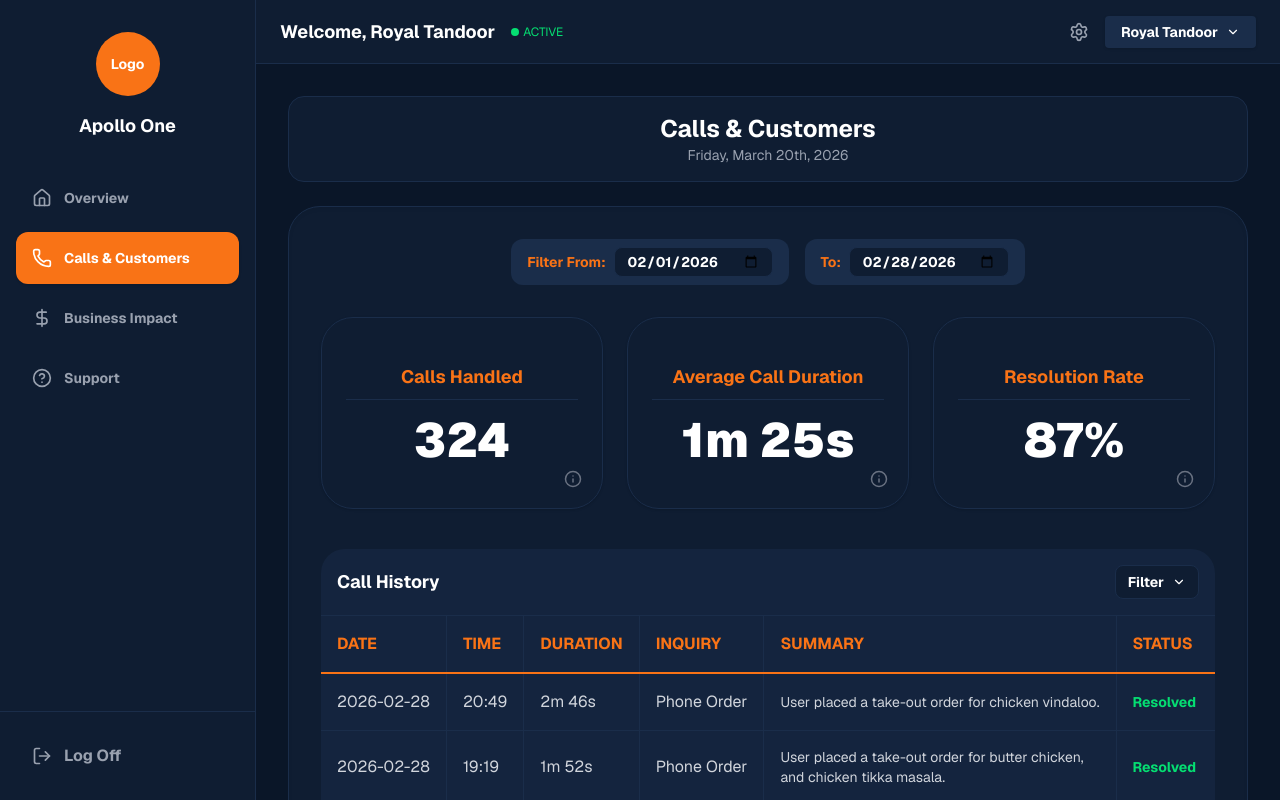
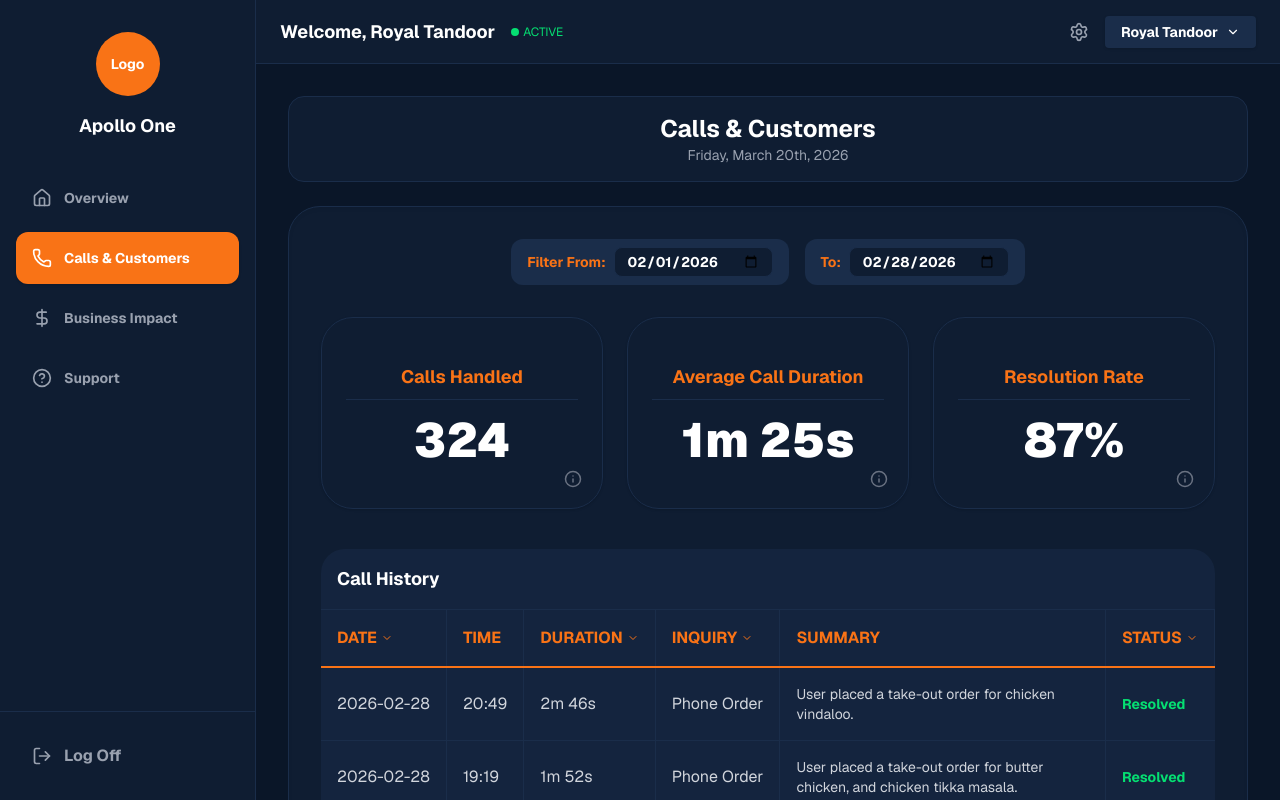
Before and after one commit to minang1211/restaurant-dashboard, a Next.js app: page / in a window 1280 px wide. Both pictures are taken after a click on the button "Calls & Customers". Built offline with nearby package versions, Linux system fonts and the light colour scheme.

Commit message:
Add per-column filters to Calls and Customers table

```diff
--- a/src/app/components/CallsTab.js
+++ b/src/app/components/CallsTab.js
@@ -13,30 +13,155 @@ const intentLabels = {
     spam_call: "Spam",
 };
 
-const allColumns = ["Date", "Time", "Duration", "Inquiry", "Summary", "Status"];
+const durationRanges = [
+    { label: "0-30s", min: 0, max: 30 },
+    { label: "30s-1m", min: 30, max: 60 },
+    { label: "1m-1m30s", min: 60, max: 90 },
+    { label: "1m30s-2m", min: 90, max: 120 },
+    { label: "2m+", min: 120, max: Infinity },
+];
 
-export default function CallsTab() {
-    const allDates = [...new Set(callLogs.map((c) => c.date))].sort();
-    const [startDate, setStartDate] = useState(allDates[0] || "");
-    const [endDate, setEndDate] = useState(allDates[allDates.length - 1] || "");
-    const [visibleColumns, setVisibleColumns] = useState(allColumns);
-    const [filterOpen, setFilterOpen] = useState(false);
-    const [showCount, setShowCount] = useState(10);
-    const filterRef = useRef(null);
+const timeOfDay = [
+    { label: "Morning", min: 0, max: 12 },
+    { label: "Afternoon", min: 12, max: 17 },
+    { label: "Evening", min: 17, max: 24 },
+];
+
+function formatDuration(sec) {
+    const m = Math.floor(sec / 60);
+    const s = Math.round(sec % 60);
+    return m > 0 ? `${m}m ${s}s` : `${s}s`;
+}
+
+function getStatusLabel(outcome) {
+    if (outcome === "resolved") return "Resolved";
+    if (outcome === "transferred") return "Follow-up";
+    return "Unresolved";
+}
+
+function getStatusStyle(outcome) {
+    if (outcome === "resolved") return "text-green-400";
+    if (outcome === "transferred") return "text-yellow-400";
+    return "text-red-400";
+}
+
+function ColumnFilter({ label, options, selected, onToggle, onToggleAll }) {
+    const [open, setOpen] = useState(false);
+    const ref = useRef(null);
 
     useEffect(() => {
         function handleClickOutside(e) {
-            if (filterRef.current && !filterRef.current.contains(e.target)) {
-                setFilterOpen(false);
+            if (ref.current && !ref.current.contains(e.target)) {
+                setOpen(false);
             }
         }
         document.addEventListener("mousedown", handleClickOutside);
         return () => document.removeEventListener("mousedown", handleClickOutside);
     }, []);
 
-    const filtered = callLogs.filter(
+    const allSelected = options.every((o) => selected.includes(o.value));
+
+    return (
+        <th className="p-4 font-bold border-r border-[#1a2d4a] relative" ref={ref}>
+            <button
+                onClick={() => setOpen(!open)}
+                className="flex items-center gap-1 text-[#f97316] hover:text-white transition-colors"
+            >
+                {label}
+                <ChevronDown size={12} className={`transition-transform ${open ? "rotate-180" : ""}`} />
+            </button>
+
+            {open && (
+                <div className="absolute left-0 top-full mt-1 w-48 bg-[#0f1d32] border border-[#1a2d4a] rounded-lg shadow-lg z-50 overflow-hidden max-h-64 overflow-y-auto">
+                    <button
+                        onClick={onToggleAll}
+                        className="w-full text-left px-3 py-2 text-xs font-bold text-gray-300 hover:bg-[#1a2d4a] border-b border-[#1a2d4a] flex items-center gap-2"
+                    >
+                        <span className={`w-3.5 h-3.5 rounded border flex items-center justify-center text-[10px] ${allSelected ? "bg-[#f97316] border-[#f97316] text-white" : "border-gray-500"
+                            }`}>
+                            {allSelected ? "✓" : ""}
+                        </span>
+                        {allSelected ? "Deselect All" : "Select All"}
+                    </button>
+                    {options.map((opt) => (
+                        <button
+                            key={opt.value}
+                            onClick={() => onToggle(opt.value)}
+                            className="w-full text-left px-3 py-2 text-xs font-bold text-gray-300 hover:bg-[#1a2d4a] flex items-center gap-2"
+                        >
+                            <span className={`w-3.5 h-3.5 rounded border flex items-center justify-center text-[10px] ${selected.includes(opt.value)
+                                    ? "bg-[#f97316] border-[#f97316] text-white"
+                                    : "border-gray-500"
+                                }`}>
+                                {selected.includes(opt.value) ? "✓" : ""}
+                            </span>
+                            {opt.label}
+                        </button>
+                    ))}
+                </div>
+            )}
+        </th>
+    );
+}
+
+export default function CallsTab() {
+    const allDates = [...new Set(callLogs.map((c) => c.date))].sort().reverse();
+    const [startDate, setStartDate] = useState(allDates[allDates.length - 1] || "");
+    const [endDate, setEndDate] = useState(allDates[0] || "");
+    const [showCount, setShowCount] = useState(10);
+
+    const allIntentValues = [...new Set(callLogs.map((c) => c.intent))];
+    const allOutcomeValues = [...new Set(callLogs.map((c) => c.outcome))];
+    const allDurationValues = durationRanges.map((r) => r.label);
+    const allTimeValues = timeOfDay.map((t) => t.label);
+
+    const [selectedDates, setSelectedDates] = useState(allDates);
+    const [selectedTimes, setSelectedTimes] = useState(allTimeValues);
+    const [selectedDurations, setSelectedDurations] = useState(allDurationValues);
+    const [selectedInquiries, setSelectedInquiries] = useState(allIntentValues);
+    const [selectedStatuses, setSelectedStatuses] = useState(allOutcomeValues);
+
+    function toggleItem(list, setList, allItems, value) {
+        if (list.includes(value)) {
+            setList(list.filter((v) => v !== value));
+        } else {
+            setList([...list, value]);
+        }
+    }
+
+    function toggleAll(list, setList, allItems) {
+        if (list.length === allItems.length) {
+            setList([]);
+        } else {
+            setList([...allItems]);
+        }
+    }
+
+    const dateFiltered = callLogs.filter(
         (c) => c.date >= startDate && c.date <= endDate
     );
+
+    const filtered = dateFiltered.filter((c) => {
+        if (!selectedDates.includes(c.date)) return false;
+
+        const hour = parseInt(c.time.split(":")[0], 10);
+        const timeMatch = selectedTimes.some((t) => {
+            const range = timeOfDay.find((td) => td.label === t);
+            return range && hour >= range.min && hour < range.max;
+        });
+        if (!timeMatch) return false;
+
+        const durMatch = selectedDurations.some((d) => {
+            const range = durationRanges.find((dr) => dr.label === d);
+            return range && c.durationSec >= range.min && c.durationSec < range.max;
+        });
+        if (!durMatch) return false;
+
+        if (!selectedInquiries.includes(c.intent)) return false;
+        if (!selectedStatuses.includes(c.outcome)) return false;
+
+        return true;
+    });
 
     const total = filtered.length;
     const resolved = filtered.filter((c) => c.outcome === "resolved").length;
@@ -57,40 +182,14 @@ export default function CallsTab() {
                 dayNum % 10 === 3 && dayNum !== 13 ? "rd" : "th";
     const dateString = `${days[today.getDay()]}, ${months[today.getMonth()]} ${dayNum}${suffix}, ${today.getFullYear()}`;
 
-    function toggleColumn(col) {
-        if (visibleColumns.includes(col)) {
-            if (visibleColumns.length <= 1) return;
-            setVisibleColumns(visibleColumns.filter((c) => c !== col));
-        } else {
-            setVisibleColumns([...visibleColumns, col]);
-        }
-    }
-
-    function toggleAll() {
-        if (visibleColumns.length === allColumns.length) {
-            setVisibleColumns(["Date", "Status"]);
-        } else {
-            setVisibleColumns([...allColumns]);
-        }
-    }
-
-    function formatDuration(sec) {
-        const m = Math.floor(sec / 60);
-        const s = Math.round(sec % 60);
-        return m > 0 ? `${m}m ${s}s` : `${s}s`;
-    }
-
-    function getStatusStyle(outcome) {
-        if (outcome === "resolved") return "text-green-400";
-        if (outcome === "transferred") return "text-yellow-400";
-        return "text-red-400";
-    }
-
-    function getStatusLabel(outcome) {
-        if (outcome === "resolved") return "Resolved";
-        if (outcome === "transferred") return "Follow-up";
-        return "Unresolved";
-    }
+    const dateOptions = allDates.map((d) => ({ value: d, label: d }));
+    const timeOptions = timeOfDay.map((t) => ({ value: t.label, label: t.label }));
+    const durationOptions = durationRanges.map((r) => ({ value: r.label, label: r.label }));
+    const inquiryOptions = allIntentValues.map((i) => ({ value: i, label: intentLabels[i] || i }));
+    const statusOptions = allOutcomeValues.map((o) => ({
+        value: o,
+        label: getStatusLabel(o),
+    }));
 
     const displayData = [...filtered].reverse().slice(0, showCount);
 
@@ -130,97 +229,76 @@ export default function CallsTab() {
                     <MetricCard title="Resolution Rate" value={total === 0 ? "—" : `${resolutionRate}%`} />
                 </div>
 
-                <div className="bg-[#1a2d4a]/50 rounded-3xl overflow-hidden">
-                    <div className="p-4 border-b border-[#1a2d4a] flex items-center justify-between">
+                <div className="bg-[#1a2d4a]/50 rounded-3xl overflow-visible">
+                    <div className="p-4 border-b border-[#1a2d4a]">
                         <h3 className="text-lg font-bold text-white">Call History</h3>
-
-                        <div className="relative" ref={filterRef}>
-                            <button
-                                onClick={() => setFilterOpen(!filterOpen)}
-                                className="flex items-center gap-2 bg-[#0f1d32] border border-[#1a2d4a] px-3 py-1.5 rounded-lg text-sm font-bold hover:border-[#f97316] transition-colors"
-                            >
-                                Filter
-                                <ChevronDown size={14} className={`transition-transform ${filterOpen ? "rotate-180" : ""}`} />
-                            </button>
-
-                            {filterOpen && (
-                                <div className="absolute right-0 mt-2 w-48 bg-[#0f1d32] border border-[#1a2d4a] rounded-lg shadow-lg z-50 overflow-hidden">
-                                    <button
-                                        onClick={toggleAll}
-                                        className="w-full text-left px-4 py-2.5 text-sm font-bold text-gray-300 hover:bg-[#1a2d4a] border-b border-[#1a2d4a] flex items-center gap-2"
-                                    >
-                                        <span className={`w-4 h-4 rounded border flex items-center justify-center text-xs ${visibleColumns.length === allColumns.length
-                                                ? "bg-[#f97316] border-[#f97316] text-white"
-                                                : "border-gray-500"
-                                            }`}>
-                                            {visibleColumns.length === allColumns.length ? "✓" : ""}
-                                        </span>
-                                        Select All
-                                    </button>
-                                    {allColumns.map((col) => (
-                                        <button
-                                            key={col}
-                                            onClick={() => toggleColumn(col)}
-                                            className="w-full text-left px-4 py-2.5 text-sm font-bold text-gray-300 hover:bg-[#1a2d4a] flex items-center gap-2"
-                                        >
-                                            <span className={`w-4 h-4 rounded border flex items-center justify-center text-xs ${visibleColumns.includes(col)
-                                                    ? "bg-[#f97316] border-[#f97316] text-white"
-                                                    : "border-gray-500"
-                                                }`}>
-                                                {visibleColumns.includes(col) ? "✓" : ""}
-                                            </span>
-                                            {col}
-                                        </button>
-                                    ))}
-                                </div>
-                            )}
-                        </div>
                     </div>
 
                     <div className="overflow-x-auto">
                         <table className="w-full text-left border-collapse">
                             <thead>
-                                <tr className="text-[#f97316] border-b-2 border-[#f97316]">
-                                    {visibleColumns.includes("Date") && <th className="p-4 font-bold border-r border-[#1a2d4a]">DATE</th>}
-                                    {visibleColumns.includes("Time") && <th className="p-4 font-bold border-r border-[#1a2d4a]">TIME</th>}
-                                    {visibleColumns.includes("Duration") && <th className="p-4 font-bold border-r border-[#1a2d4a]">DURATION</th>}
-                                    {visibleColumns.includes("Inquiry") && <th className="p-4 font-bold border-r border-[#1a2d4a]">INQUIRY</th>}
-                                    {visibleColumns.includes("Summary") && <th className="p-4 font-bold border-r border-[#1a2d4a]">SUMMARY</th>}
-                                    {visibleColumns.includes("Status") && <th className="p-4 font-bold">STATUS</th>}
+                                <tr className="border-b-2 border-[#f97316]">
+                                    <ColumnFilter
+                                        label="DATE"
+                                        options={[...dateOptions, ...timeOptions]}
+                                        selected={[...selectedDates, ...selectedTimes]}
+                                        onToggle={(val) => {
+                                            if (allDates.includes(val)) {
+                                                toggleItem(selectedDates, setSelectedDates, allDates, val);
+                                            } else {
+                                                toggleItem(selectedTimes, setSelectedTimes, allTimeValues, val);
+                                            }
+                                        }}
+                                        onToggleAll={() => {
+                                            toggleAll(selectedDates, setSelectedDates, allDates);
+                                            toggleAll(selectedTimes, setSelectedTimes, allTimeValues);
+                                        }}
+                                    />
+                                    <th className="p-4 font-bold border-r border-[#1a2d4a] text-[#f97316]">TIME</th>
+                                    <ColumnFilter
+                                        label="DURATION"
+                                        options={durationOptions}
+                                        selected={selectedDurations}
+                                        onToggle={(val) => toggleItem(selectedDurations, setSelectedDurations, allDurationValues, val)}
+                                        onToggleAll={() => toggleAll(selectedDurations, setSelectedDurations, allDurationValues)}
+                                    />
+                                    <ColumnFilter
+                                        label="INQUIRY"
+                                        options={inquiryOptions}
+                                        selected={selectedInquiries}
+                                        onToggle={(val) => toggleItem(selectedInquiries, setSelectedInquiries, allIntentValues, val)}
+                                        onToggleAll={() => toggleAll(selectedInquiries, setSelectedInquiries, allIntentValues)}
+                                    />
+                                    <th className="p-4 font-bold border-r border-[#1a2d4a] text-[#f97316]">SUMMARY</th>
+                                    <ColumnFilter
+                                        label="STATUS"
+                                        options={statusOptions}
+                                        selected={selectedStatuses}
+                                        onToggle={(val) => toggleItem(selectedStatuses, setSelectedStatuses, allOutcomeValues, val)}
+                                        onToggleAll={() => toggleAll(selectedStatuses, setSelectedStatuses, allOutcomeValues)}
+                                    />
                                 </tr>
                             </thead>
                             <tbody className="divide-y divide-[#1a2d4a]">
                                 {filtered.length === 0 ? (
                                     <tr>
-                                        <td colSpan={visibleColumns.length} className="p-8 text-center text-gray-500 font-bold">
-                                            No calls in this date range
+                                        <td colSpan={6} className="p-8 text-center text-gray-500 font-bold">
+                                            No calls match your filters
                                         </td>
                                     </tr>
                                 ) : (
                                     displayData.map((row) => (
                                         <tr key={row.id} className="hover:bg-[#1a2d4a] text-gray-300">
-                                            {visibleColumns.includes("Date") && (
                                             <td className="p-4 border-r border-[#1a2d4a] whitespace-nowrap">{row.date}</td>
-                                            )}
-                                            {visibleColumns.includes("Time") && (
                                             <td className="p-4 border-r border-[#1a2d4a] whitespace-nowrap">{row.time}</td>
-                                            )}
-                                            {visibleColumns.includes("Duration") && (
                                             <td className="p-4 border-r border-[#1a2d4a] whitespace-nowrap">{formatDuration(row.durationSec)}</td>
-                                            )}
-                                            {visibleColumns.includes("Inquiry") && (
                                             <td className="p-4 border-r border-[#1a2d4a] whitespace-nowrap">{intentLabels[row.intent] || row.intent}</td>
-                                            )}
-                                            {visibleColumns.includes("Summary") && (
                                             <td className="p-4 border-r border-[#1a2d4a] text-sm">{row.summary}</td>
-                                            )}
-                                            {visibleColumns.includes("Status") && (
                                             <td className="p-4">
                                                 <span className={`font-bold text-sm ${getStatusStyle(row.outcome)}`}>
                                                     {getStatusLabel(row.outcome)}
                                                 </span>
                                             </td>
-                                            )}
                                         </tr>
                                     ))
                                 )}
```
Lines whose indentation alone changed are shown as unchanged.
